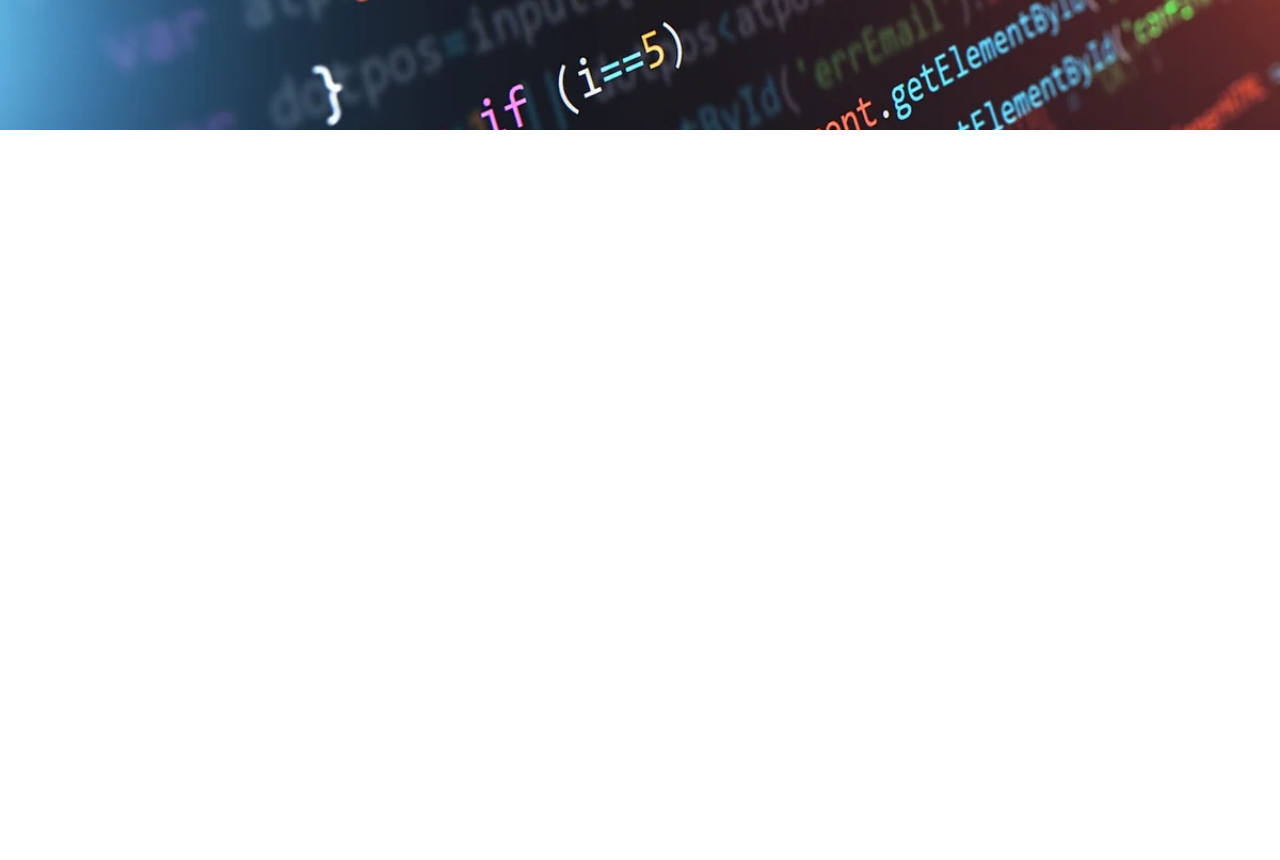
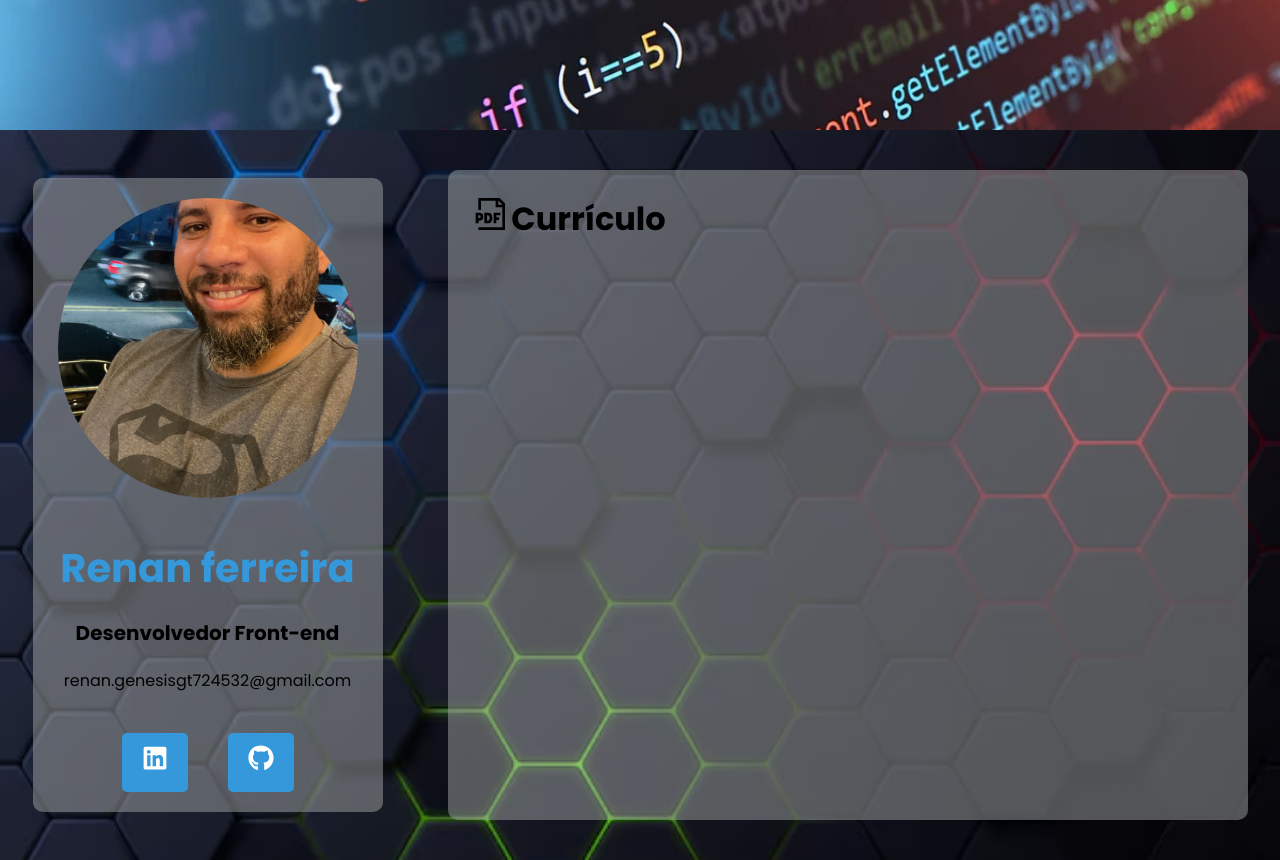
Before and after one commit to Zerogallo/portfolio, a React (Vite) app: page / in a window 1280 px wide. Shown: the part 720-1580 px from the top of the page. Before the commit the page ends 850 px from the top, so only its background shows below. Built offline with nearby package versions, Linux system fonts and the light colour scheme.

Commit message:
add aria do curriculo

```diff
--- a/src/index.css
+++ b/src/index.css
@@ -1,5 +1,7 @@
+@import url("https://fonts.googleapis.com/css2?family=Poppins:ital,wght@0,100;0,200;0,300;0,400;0,500;0,600;0,700;0,800;0,900;1,100;1,200;1,300;1,400;1,500;1,600;1,700;1,800;1,900&family=Roboto:ital,wght@0,100;0,300;0,400;0,500;0,700;0,900;1,100;1,300;1,400;1,500;1,700;1,900&display=swap");
 * {
   margin: 0;
   padding: 0;
   box-sizing: border-box;
+  font-family: "Poppins", sans-serif;
 }
--- a/src/portf/indexportf.jsx
+++ b/src/portf/indexportf.jsx
@@ -13,13 +13,14 @@ import {
   FaReact,
 } from "react-icons/fa";
 import { SiVite } from "react-icons/si";
+import { GrDocumentPdf } from "react-icons/gr";
 
 export default function Protf() {
   return (
     <>
       <Header />
       <div className={styles.contener}>
-        <div className={styles.pref}>
+        <div className={styles.pref} di="up">
           <span className={styles.anime}>
             <GoCodeReview />
           </span>
@@ -70,6 +71,33 @@ export default function Protf() {
           </div>
         </div>
       </div>
+
+      <div className={styles.corric}>
+        <div className={styles.caixaCatao}>
+          <img src="/public/fotodopref.jpg" alt="img" />
+
+          <p className={styles.caixaNome}>Renan ferreira </p>
+          <p className={styles.caixaCart}>Desenvolvedor Front-end</p>
+          <p>renan.genesisgt724532@gmail.com</p>
+          <div className={styles.caixaButt}>
+            <button>
+              <FaLinkedin />
+            </button>
+
+            <button>
+              <FaGithub />
+            </button>
+          </div>
+        </div>
+        <div className={styles.caixaCorr}>
+          <div className={styles.caixaDow}>
+            <h1>
+              <GrDocumentPdf /> Currículo
+            </h1>
+          </div>
+          <div className={styles.caixaPDF}></div>
+        </div>
+      </div>
     </>
   );
 }
--- a/src/portf/stylesportf.module.css
+++ b/src/portf/stylesportf.module.css
@@ -99,3 +99,98 @@
   font-weight: bold;
   gap: 20px;
 }
+
+.corric {
+  display: flex;
+  align-items: center;
+  justify-content: space-around;
+  background: url("/public/fundoC.avif");
+  background-size: cover;
+  background-position: center;
+  background-repeat: no-repeat;
+  background-attachment: fixed;
+}
+.caixaCatao {
+  display: flex;
+  align-items: center;
+  flex-direction: column;
+  gap: 20px;
+  margin: 40px 25px;
+  border-radius: 10px;
+  background-color: rgba(159, 163, 163, 0.5);
+}
+.caixaCatao img {
+  border-radius: 50%;
+  width: 300px;
+  height: 300px;
+  margin: 20px 25px;
+  object-fit: cover;
+}
+.caixaNome {
+  color: #3498db;
+  font-weight: bold;
+  font-size: 40px;
+}
+.caixaCart {
+  font-weight: bold;
+  font-size: 20px;
+}
+.caixaButt button {
+  display: inline-block;
+  padding: 10px 20px;
+  font-size: 26px;
+  font-weight: bold;
+  text-align: center;
+  text-decoration: none;
+  cursor: pointer;
+  border: none;
+  border-radius: 5px;
+  transition: all 0.3s ease;
+  background-color: #3498db;
+  color: white;
+  margin: 20px;
+}
+.caixaCorr {
+  width: 800px;
+  height: 650px;
+  margin: 40px 25px;
+  border-radius: 10px;
+  background-color: rgba(159, 163, 163, 0.5);
+}
+.caixaDow {
+  display: flex;
+  align-items: center;
+  justify-content: space-between;
+  margin: 25px 25px;
+}
+.caixaDow a {
+  display: inline-block;
+  padding: 10px 20px;
+  font-size: 26px;
+  font-weight: bold;
+  text-align: center;
+  text-decoration: none;
+  cursor: pointer;
+  border: none;
+  border-radius: 5px;
+  transition: all 0.3s ease;
+  background-color: #3498db;
+  color: white;
+  margin: 20px;
+}
+.caixaPDF {
+  width: 100%;
+  height: 450px;
+  margin: 25px 25px;
+  position: relative;
+  padding-bottom: 50%;
+  overflow: hidden;
+}
+.caixaPDF iframe {
+  position: absolute;
+  top: 0;
+  left: 0;
+  width: 750px;
+  height: 450px;
+  border-radius: 10px;
+}
```
Also changed, not shown: public/fundoC.avif (added).
